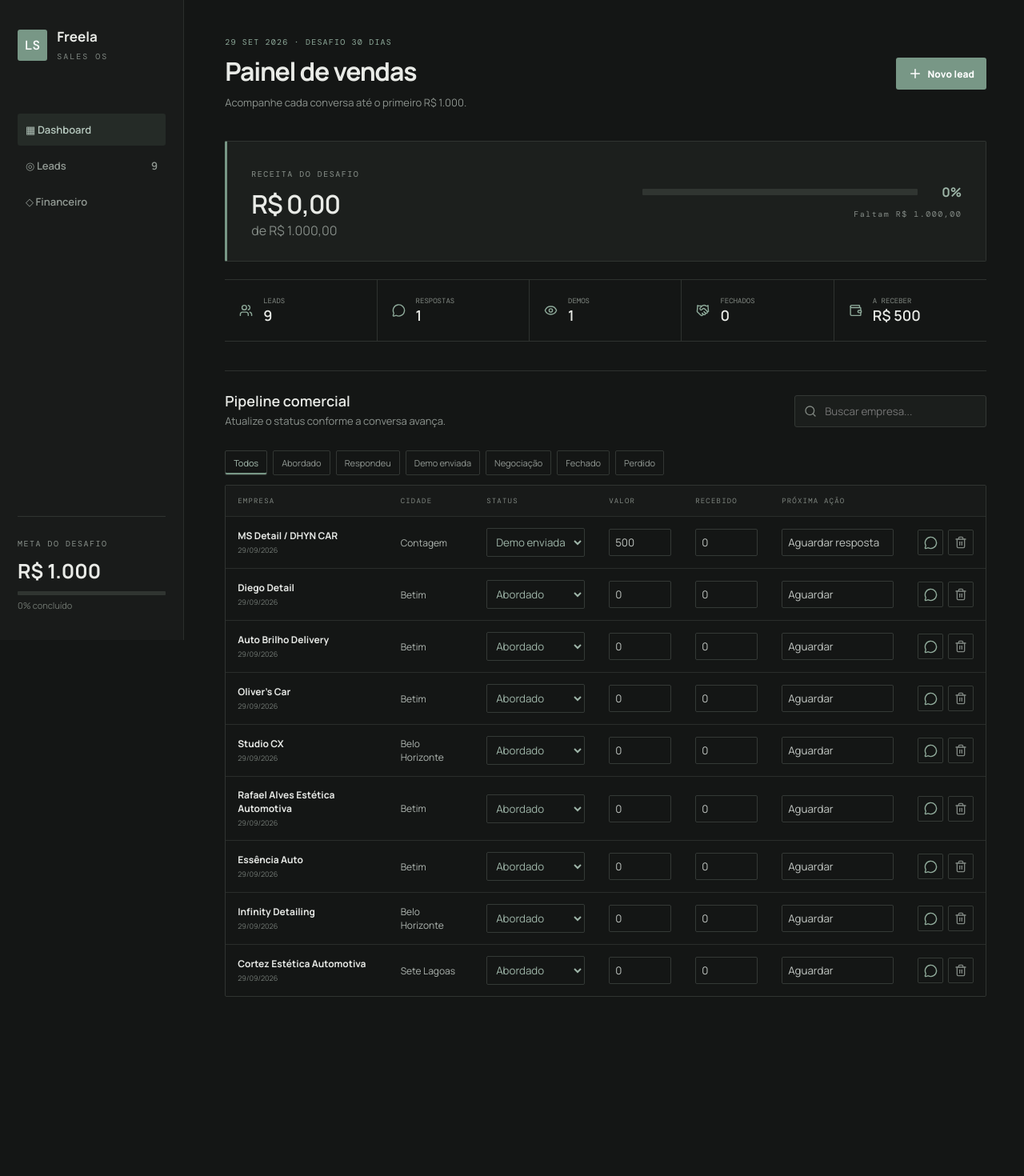
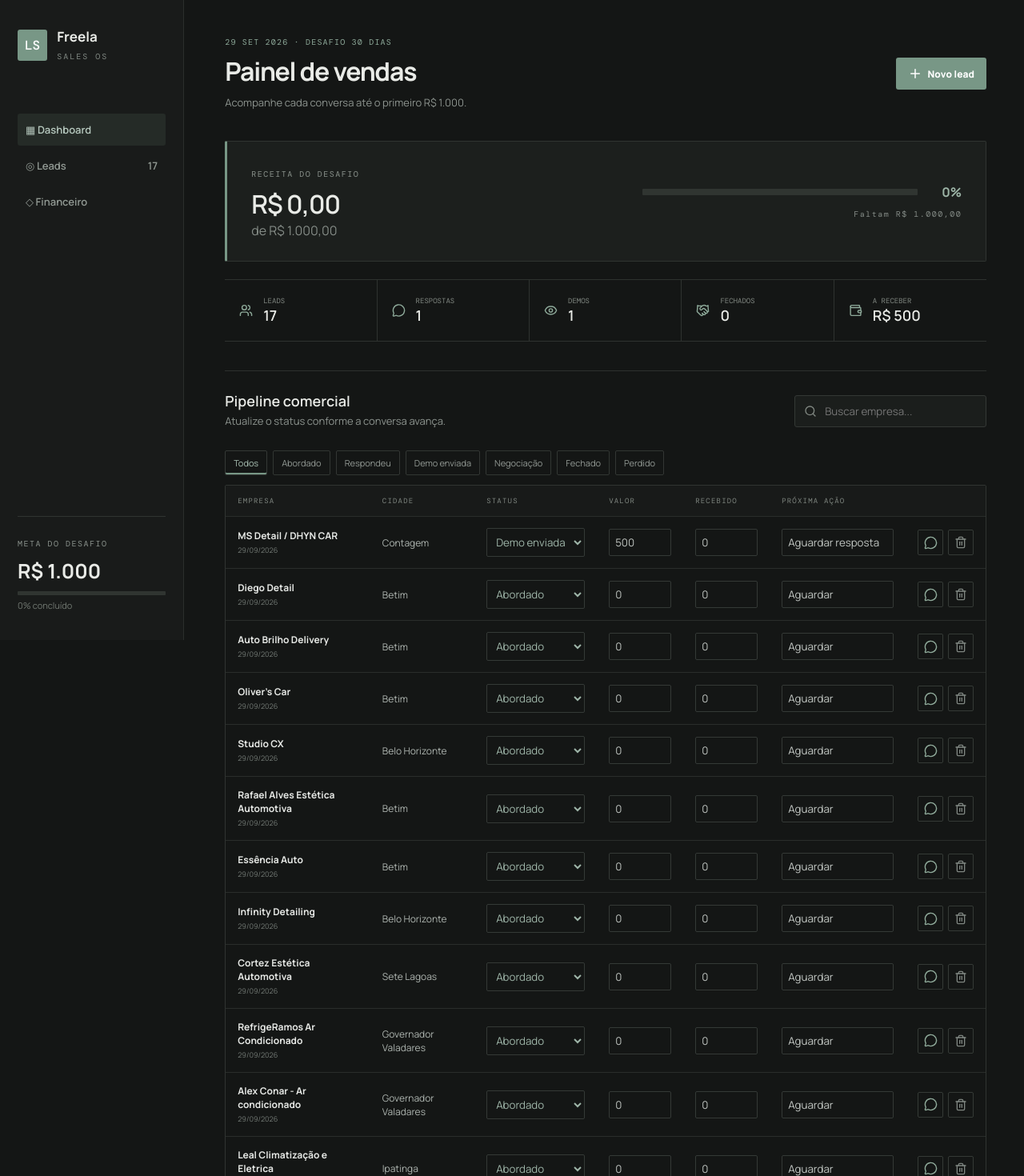
Before and after one commit to LuanSSilvaHH/freela-dashboard, a React (Vite) app: page / in a window 1280 px wide. Shown: the top 1470 px of the page at 80% size. Before the commit the page ends 1306 px from the top, so only its background shows below. Built offline with nearby package versions, Linux system fonts and the light colour scheme.

Commit message:
Add-new-prospecting-leads

```diff
--- a/src/App.jsx
+++ b/src/App.jsx
@@ -1,5 +1,5 @@
 import {useEffect,useMemo,useState} from'react';import{Plus,Search,MessageCircle,Wallet,Users,Eye,Handshake,Trash2,X}from'lucide-react';import'./App.css';
-const seed=[['MS Detail / DHYN CAR','Contagem','5531972561723','Demo enviada'],['Diego Detail','Betim','5531972221693','Abordado'],['Auto Brilho Delivery','Betim','5531982393572','Abordado'],["Oliver's Car",'Betim','5531993422666','Abordado'],['Studio CX','Belo Horizonte','5531998990212','Abordado'],['Rafael Alves Estética Automotiva','Betim','5531988293544','Abordado'],['Essência Auto','Betim','5531995045547','Abordado'],['Infinity Detailing','Belo Horizonte','5531994729778','Abordado'],['Cortez Estética Automotiva','Sete Lagoas','5531995168038','Abordado']].map((x,i)=>({id:i+1,empresa:x[0],cidade:x[1],whatsapp:x[2],status:x[3],valor:x[3]==='Demo enviada'?500:0,recebido:0,data:'29/09/2026',proxima:x[3]==='Demo enviada'?'Aguardar resposta':'Aguardar'}));
+const seed=[['MS Detail / DHYN CAR','Contagem','5531972561723','Demo enviada'],['Diego Detail','Betim','5531972221693','Abordado'],['Auto Brilho Delivery','Betim','5531982393572','Abordado'],["Oliver's Car",'Betim','5531993422666','Abordado'],['Studio CX','Belo Horizonte','5531998990212','Abordado'],['Rafael Alves Estética Automotiva','Betim','5531988293544','Abordado'],['Essência Auto','Betim','5531995045547','Abordado'],['Infinity Detailing','Belo Horizonte','5531994729778','Abordado'],['Cortez Estética Automotiva','Sete Lagoas','5531995168038','Abordado'],['RefrigeRamos Ar Condicionado','Governador Valadares','5533988877266','Abordado'],['Alex Conar - Ar condicionado','Governador Valadares','5533988547144','Abordado'],['Leal Climatização e Eletrica','Ipatinga','5531985239775','Abordado'],['Beleza Rara','Ipatinga','5531986989355','Abordado'],['Clínica Estética Lorena Seraphim','Ipatinga','5531989753195','Abordado'],['Clínica de estética Priorize','Ipatinga','5531991082652','Abordado'],['Revitalize Estética e Bem-estar','Ipatinga','5531999016201','Abordado'],['Marcenaria do Edinho','Ipatinga','5531996953750','Abordado']].map((x,i)=>({id:i+1,empresa:x[0],cidade:x[1],whatsapp:x[2],status:x[3],valor:x[3]==='Demo enviada'?500:0,recebido:0,data:'29/09/2026',proxima:x[3]==='Demo enviada'?'Aguardar resposta':'Aguardar'}));
 const sts=['Abordado','Respondeu','Demo enviada','Negociação','Fechado','Perdido'];
 export default function App(){const[leads,setLeads]=useState(()=>JSON.parse(localStorage.getItem('freela-leads'))||seed),[q,setQ]=useState(''),[filter,setFilter]=useState('Todos'),[modal,setModal]=useState(false),[form,setForm]=useState({empresa:'',cidade:'',whatsapp:'',status:'Abordado',valor:'',recebido:'',proxima:'Aguardar'});
 useEffect(()=>localStorage.setItem('freela-leads',JSON.stringify(leads)),[leads]);const s=useMemo(()=>({total:leads.length,respostas:leads.filter(l=>l.status!=='Abordado').length,demos:leads.filter(l=>['Demo enviada','Negociação','Fechado'].includes(l.status)).length,fechados:leads.filter(l=>l.status==='Fechado').length,recebido:leads.reduce((a,l)=>a+(+l.recebido||0),0),receber:leads.reduce((a,l)=>a+Math.max((+l.valor||0)-(+l.recebido||0),0),0)}),[leads]);const pct=Math.min(100,Math.round(s.recebido/10));const shown=leads.filter(l=>(filter==='Todos'||l.status===filter)&&(l.empresa+' '+l.cidade).toLowerCase().includes(q.toLowerCase()));const upd=(id,k,v)=>setLeads(a=>a.map(l=>l.id===id?{...l,[k]:v}:l));const add=e=>{e.preventDefault();setLeads(a=>[{...form,id:Date.now(),valor:+form.valor||0,recebido:+form.recebido||0,data:new Date().toLocaleDateString('pt-BR')},...a]);setModal(false)};
```
